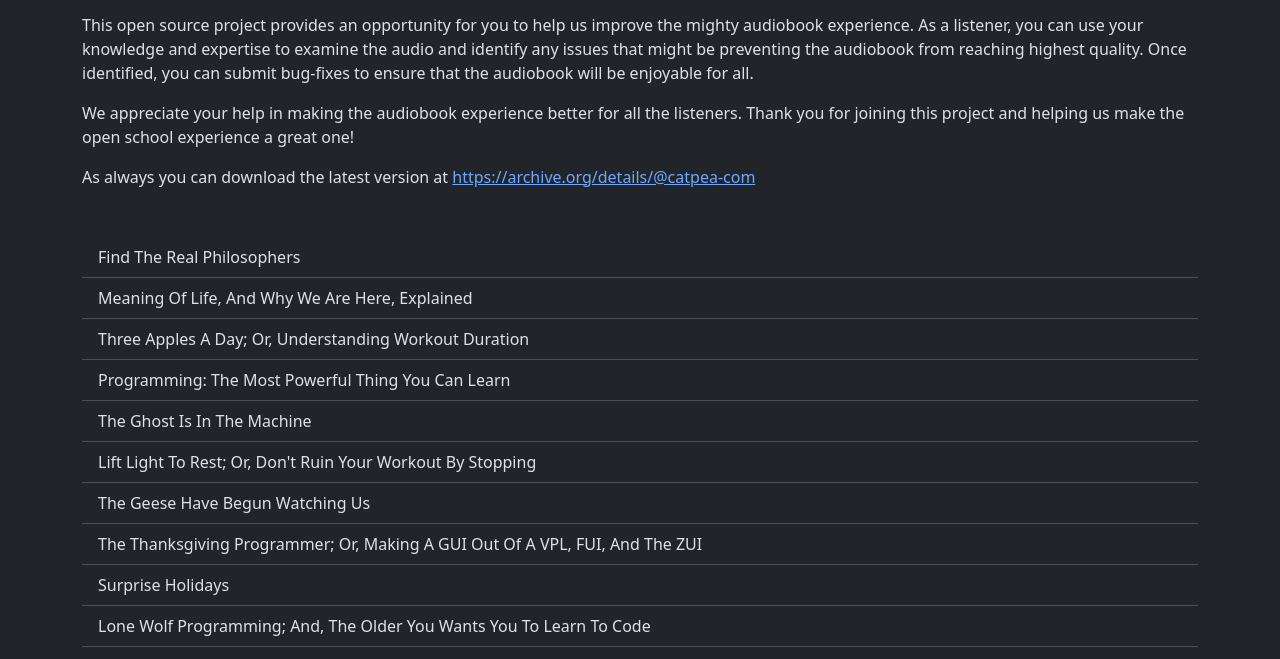
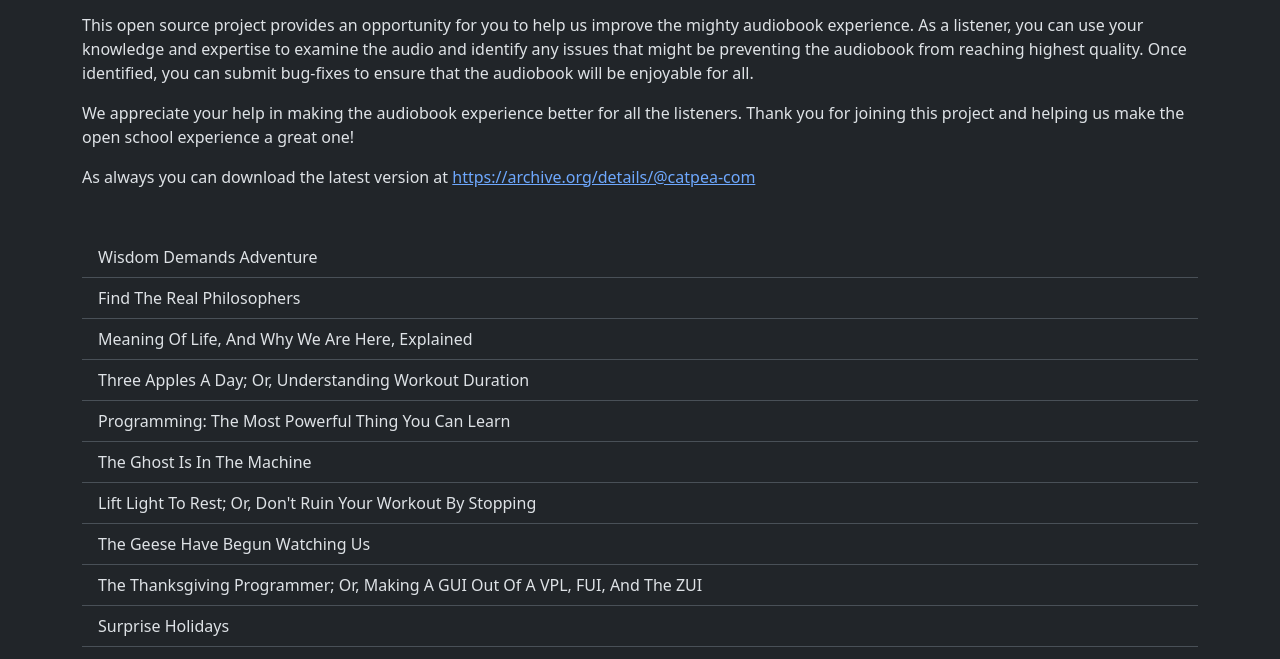
Before and after one commit to catpea/chapter-08, a plain HTML site: page docs/index.html in a window 1280 px wide. Shown: the part 141-800 px from the top of the page. Drawn offline with nearby package versions, Linux system fonts and the light colour scheme.

Commit message:
Chapter content updates.

```diff
--- a/docs/index.html
+++ b/docs/index.html
@@ -21,7 +21,8 @@
 
 
         <ul class="list-group list-group-flush mt-5">
-        <a href="poem-1369.mp3" class="list-group-item list-group-item-action">Find The Real Philosophers</a>
+        <a href="poem-1370.mp3" class="list-group-item list-group-item-action">Wisdom Demands Adventure</a>
+<a href="poem-1369.mp3" class="list-group-item list-group-item-action">Find The Real Philosophers</a>
 <a href="poem-1368.mp3" class="list-group-item list-group-item-action">Meaning Of Life, And Why We Are Here, Explained</a>
 <a href="poem-1367.mp3" class="list-group-item list-group-item-action">Three Apples A Day; Or, Understanding Workout Duration</a>
 <a href="poem-1366.mp3" class="list-group-item list-group-item-action">Programming: The Most Powerful Thing You Can Learn</a>
```
Also changed, not shown: 2 other files.
